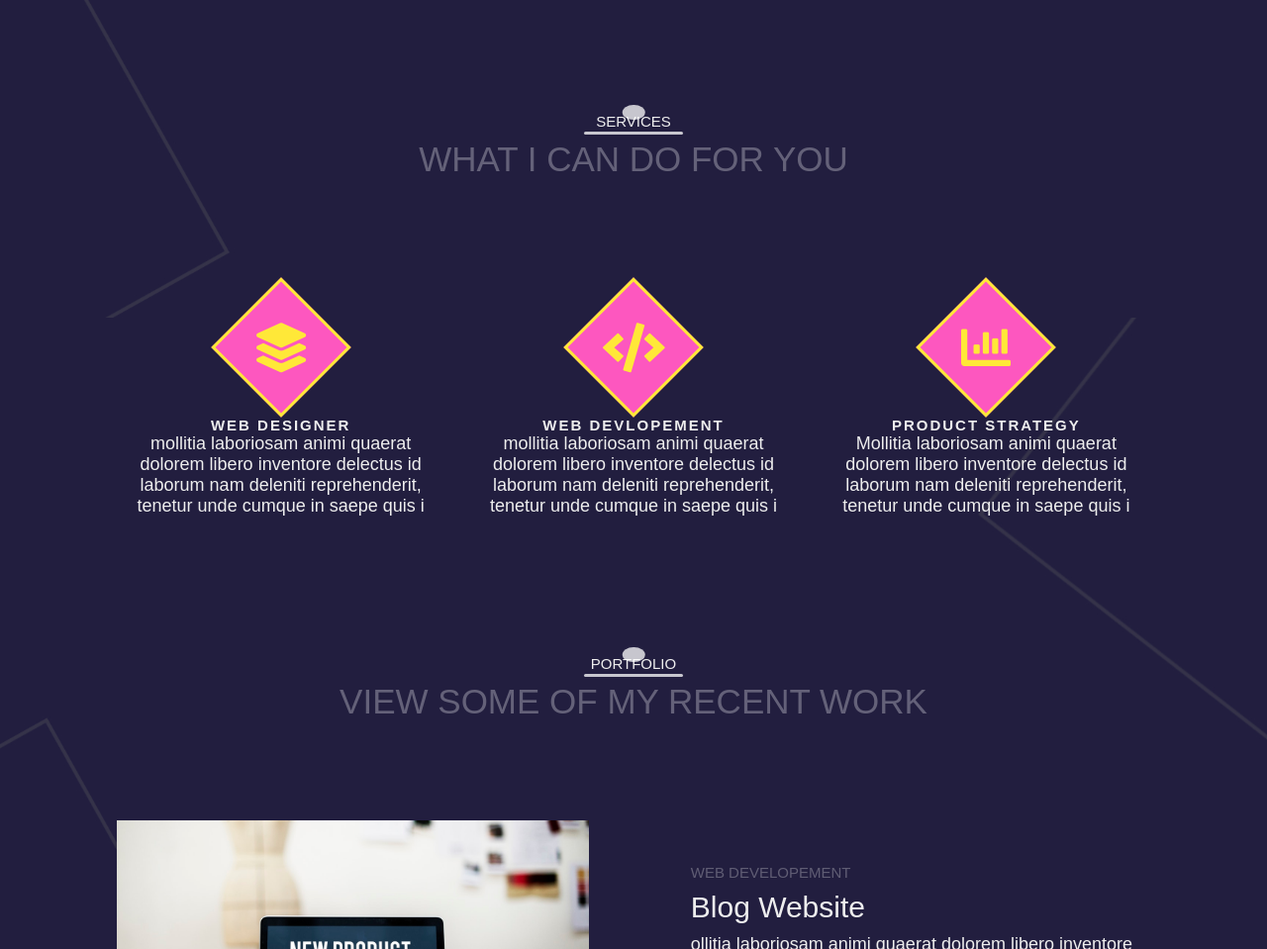
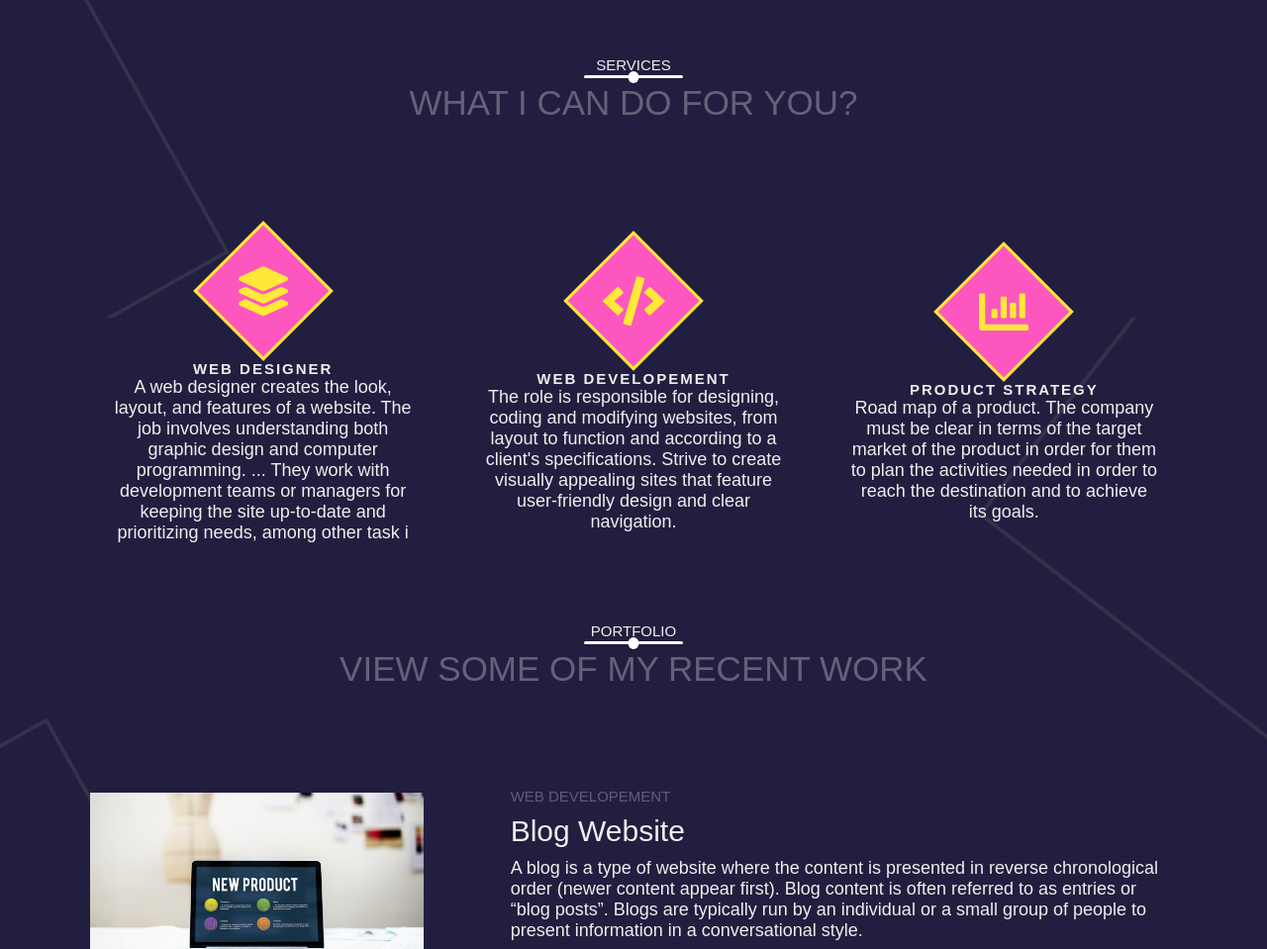
Before and after one commit to joshseven/Responsive-Portfolio-Website, a plain HTML site: page index.html in a window 1280 px wide. Shown: the part 1279-2238 px from the top of the page at 99% size. Drawn offline with nearby package versions, Linux system fonts and the light colour scheme.

```diff
--- a/index.html
+++ b/index.html
@@ -53,10 +53,7 @@
                     <h1>About</h1>
                     <h6>Myself</h6>
                 </div>
-                <p>Lorem ipsum dolor sit, amet consectetur adipisicing elit.
-                    Laudantium distinctio mollitia laboriosam animi quaerat dolorem libero inventore delectus id laborum
-                    nam deleniti reprehenderit, tenetur unde cumque in saepe quis illum?mollitia laboriosam animi quaerat dolorem libero
-                    inventore delectus id laborum nam
+                <p>Image in your head to a presentation-worthy sketch that effectively communicates your invention and its purpose. Quirky is an invention platform that brings real people's product ideas to life
                 </p>
                 <div class="social-media">
                     <us class="nav-list">
@@ -76,7 +73,7 @@
         <div class="container">
             <div class="section-heading">
                 <h1>Services</h1>
-                <h6>What I can do for you</h6>
+                <h6>What I can do for you?</h6>
             </div>
             <div class="my-skills">
                 <div class="skill">
@@ -85,33 +82,26 @@
                     </div>
                     <h1>Web Designer</h1>
                     <p>
-                        mollitia laboriosam animi quaerat dolorem libero inventore delectus id laborum
-                        nam deleniti reprehenderit, tenetur unde cumque in saepe quis i</p>
+                        A web designer creates the look, layout, and features of a website. The job involves understanding both graphic design and computer programming. ... They work with development teams or managers for keeping the site up-to-date and prioritizing needs, among other task i</p>
                 </div>
                 <div class="skill">
                         <div class="icon-container">
                             <i class="fas fa-code"></i>
                         </div>
-                        <h1>Web Devlopement</h1>
+                        <h1>Web Developement</h1>
                         <p>
-                            mollitia laboriosam animi quaerat dolorem libero inventore delectus id laborum
-                            nam deleniti reprehenderit, tenetur unde cumque in saepe quis i</p>
+                            The role is responsible for designing, coding and modifying websites, from layout to function and according to a client's specifications. Strive to create visually appealing sites that feature user-friendly design and clear navigation.</p>
                     </div>
                     <div class="skill">
                             <div class="icon-container">
                                 <i class="fas fa-chart-bar"></i>
                             </div>
                             <h1>Product Strategy</h1>
-                            <p>
-                                Mollitia laboriosam animi quaerat dolorem libero inventore delectus id laborum
-                                nam deleniti reprehenderit, tenetur unde cumque in saepe quis i</p>
+                            <p> Road map of a product. The company must be clear in terms of the target market of the product in order for them to plan the activities needed in order to reach the destination and to achieve its goals.</p>
                         </div>
             </div>
         </div>
     </section>
-
-
-
 
 
 
@@ -130,8 +120,7 @@
                     <h6>Web Developement</h6>
                     <h1>Blog Website</h1>
                     <p>
-                        ollitia laboriosam animi quaerat dolorem libero inventore delectus id laborum
-                        nam deleniti reprehenderit, tenetur unde cumque in saepe quis i
+                        A blog is a type of website where the content is presented in reverse chronological order (newer content appear first). Blog content is often referred to as entries or “blog posts”. Blogs are typically run by an individual or a small group of people to present information in a conversational style.
                     </p>
                     <a href="#" class="cta">View details</a>
                 </div>
@@ -141,8 +130,7 @@
                         <h6>Web Design</h6>
                         <h1>Product Layout</h1>
                         <p>
-                            ollitia laboriosam animi quaerat dolorem libero inventore delectus id laborum
-                            nam deleniti reprehenderit, tenetur unde cumque in saepe quis i
+                            In manufacturing engineering, a product layout refers to a production system where the work stations and equipment are located along the line of production, as with assembly lines. Usually, work units are moved along a line (not necessarily a geometric line, but a set of interconnected work stations) by a conveyor.
                         </p>
                         <a href="#" class="cta">View details</a>
                     </div>
@@ -158,8 +146,7 @@
                             <h6>Web Design</h6>
                             <h1>Product Sketch</h1>
                             <p>
-                                ollitia laboriosam animi quaerat dolorem libero inventore delectus id laborum
-                                nam deleniti reprehenderit, tenetur unde cumque in saepe quis i
+                                Product idea from an image in your head to a presentation-worthy sketch that effectively communicates your invention and its purpose. Quirky is an invention platform that brings real people's product ideas to lif
                             </p>
                             <a href="#" class="cta">View details</a>
                         </div>
@@ -179,19 +166,25 @@
                         <li class="date" data-date="2011 - present">
                                 <h1>Google</h1>
                                 <p>
-                                    aboriosam animi quaerat dolorem libero inventore
+                                        Google LLC is an American multinational technology company that specializes in Internet-related services and products,
+                                        which include online advertising technologies, search engine, cloud computing, software, and hardware.
+                                        It is considered one of the Big Four technology companies, alongside Amazon, Apple and Facebook.
                                 </p>
                         </li>
                         <li class="date" data-date="2008 - 2011">
                                 <h1>Facebook</h1>
                                 <p>
-                                    aboriosam animi quaerat dolorem libero inventore
+                                        Facebook, Inc. is an American online social media and social networking service company based in Menlo Park, California.
+                                        It was founded by Mark Zuckerberg, along with fellow Harvard College students and roommates Eduardo Saverin,
+                                        Andrew McCollum, Dustin Moskovitz and Chris Hughes.
                                 </p>
                         </li>
                         <li class="date" data-date="2002 - 2007">
                                 <h1>Microsoft</h1>
                                 <p>
-                                    aboriosam animi quaerat dolorem libero inventore
+                                    Microsoft Corporation is an American multinational technology company with headquarters in Redmond, Washington.
+                                    It develops, manufactures, licenses, supports and sells computer software, consumer electronics, personal computers,
+                                    and related services
                                 </p>
                         </li>
                     </ul>
--- a/main.css
+++ b/main.css
@@ -3,6 +3,11 @@
     margin: 0;
     padding: 0;
     box-sizing: border-box
+}
+
+header{
+    padding: 1rem;
+
 }
 
 html {
@@ -19,7 +24,7 @@ body{
 }
 
 section{
-        padding:6rem;
+        padding:3rem;
 }
 
 a{
@@ -65,7 +70,7 @@ img{
     bottom: -.5rem;
     left: 50%;
     transform: translateX(-50%);
-    background-color: rgba(255,255,255,.75);
+    background-color: white;
 }
 .section-heading h1::before{
     width:10rem;
@@ -74,10 +79,11 @@ img{
 }
 
 .section-heading h1::after{
-    width:1.5em;
-    height: 1.5rem;
+    width:1.1rem;
+    height: 1.2rem;
     border-radius: 100%;
-    bottom: 1rem;
+    bottom: -10px;
+
 }
 
 .section-heading h6{
@@ -490,11 +496,8 @@ input[type="submit"]:hover{
 
 /*Start animations*/
 @keyframes pulse{
-    0%{
-        box-shadow: 0 0 0 0 rgba(253,87,191,.99)
-    }
+    0%{box-shadow: 0 0 0 0 rgba(253,87,191,.99)}
     70%{box-shadow: 0 0 0 2rem rgba(253,87,191,0)}
-
     100%{box-shadow: 0 0 0 0 rgba(253,87,191,0)}
 }
 /*End animations*/
```
